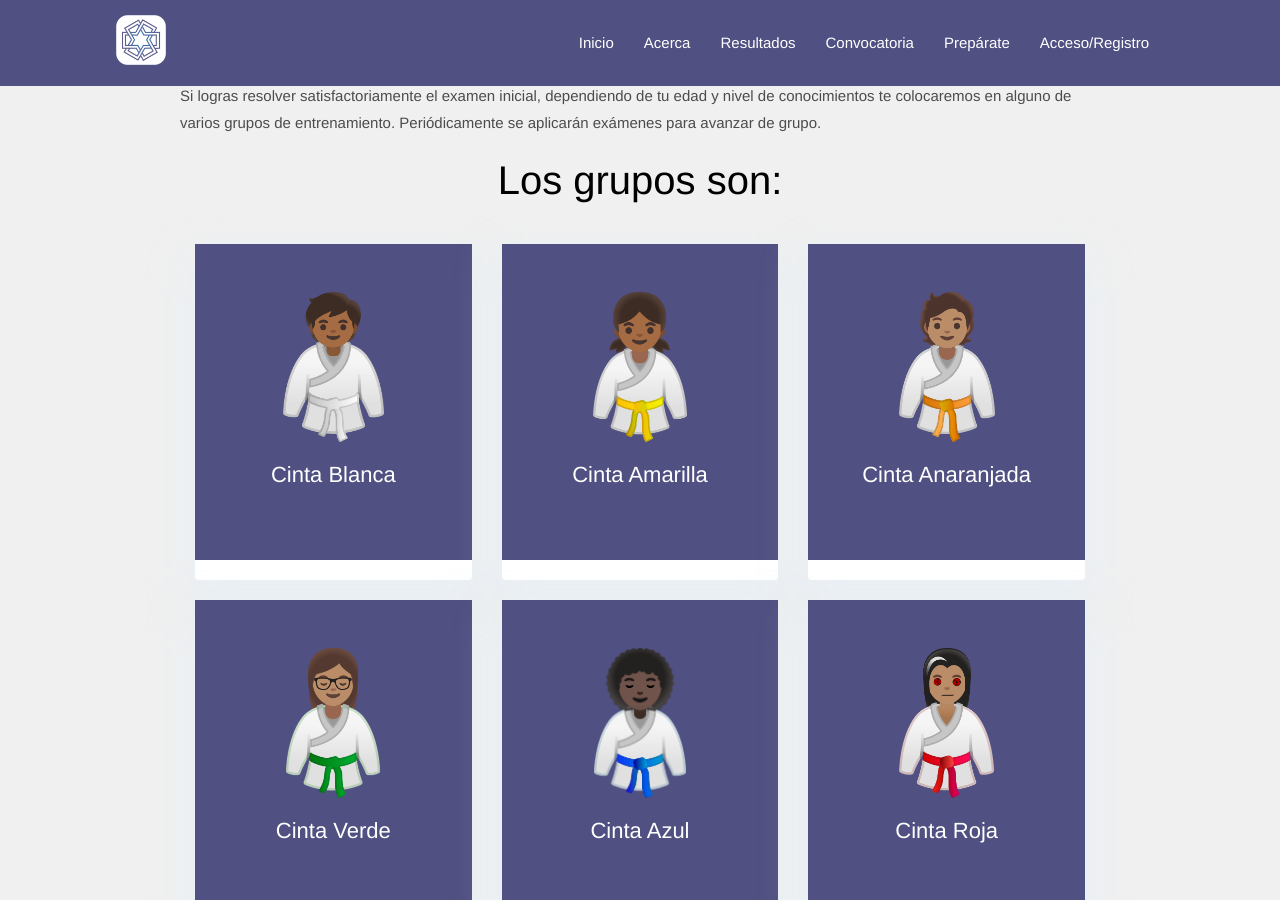
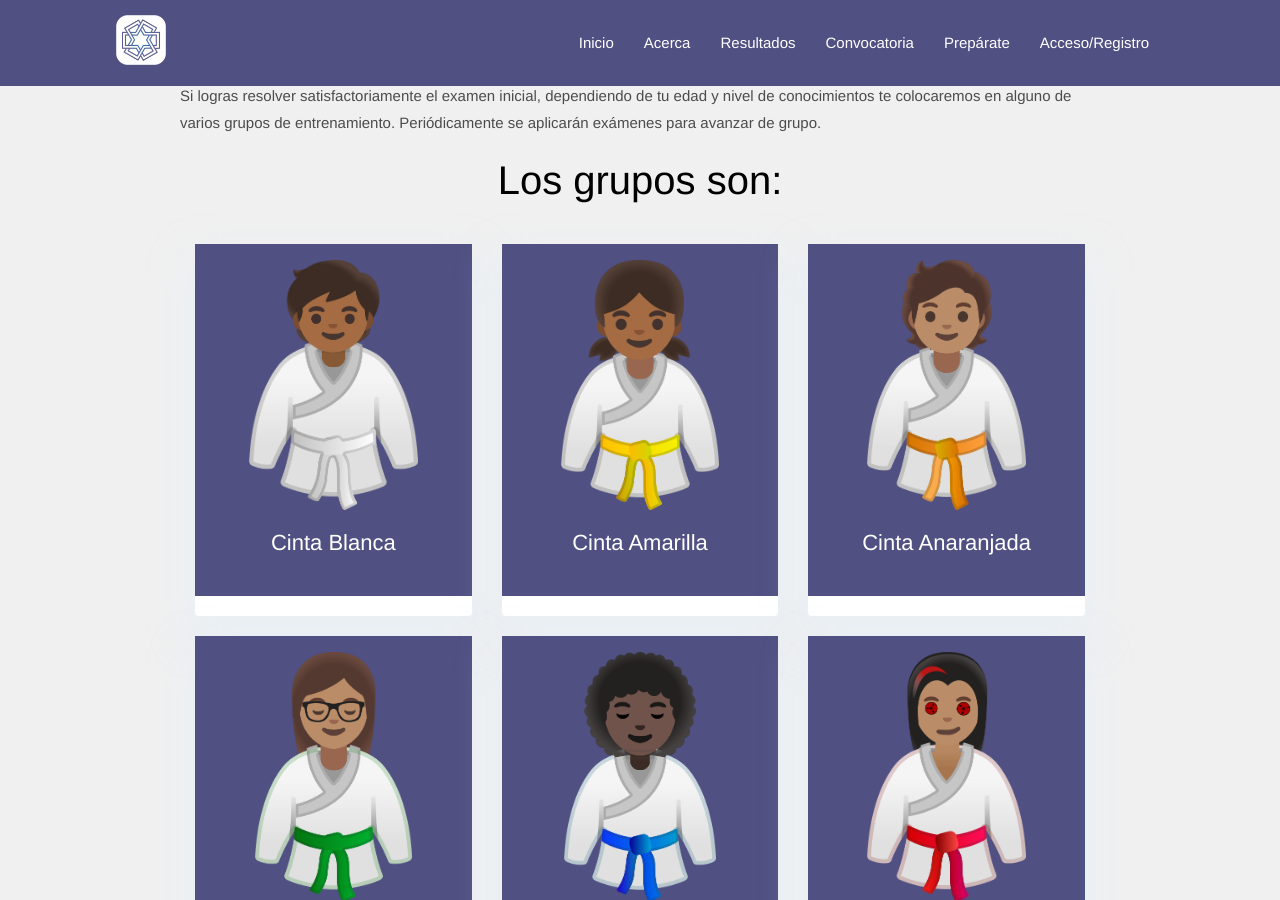
Before and after one commit to OlimpiadaMatematicasMichoacan/WOMM, a Jekyll site: the page built from _pages/convocatoria.md, in a window 1280 px wide and 900 px high, scrolled down 1654 px. Built offline with Jekyll 4.4.1, drawn with Linux system fonts in a browser that asks for light colours.

Commit message:
mejor roja

```diff
--- a/_pages/convocatoria.md
+++ b/_pages/convocatoria.md
@@ -73,8 +73,8 @@ Si logras resolver satisfactoriamente el examen inicial, dependiendo de tu edad
 
     <div class="col-md-4 mb-4 mb-md-0">
       <div class="card hover-shadow shadow">
-        <div class="card-body active-bg-primary text-center px-4 py-5">
-          <img src="/assets/images/niveles/whitebelt.png" height=150>
+        <div class="card-body active-bg-primary text-center px-2 py-3">
+          <img src="/assets/images/niveles/whitebelt.png" height=250>
           <h4 class="mb-4">Cinta Blanca</h4>
 <!--           <p>Inicial</p> -->
         </div>
@@ -83,8 +83,8 @@ Si logras resolver satisfactoriamente el examen inicial, dependiendo de tu edad
 
     <div class="col-md-4 mb-4 mb-md-0">
       <div class="card hover-shadow shadow">
-        <div class="card-body active-bg-primary text-center px-4 py-5">
-          <img src="/assets/images/niveles/yellowbelt.png" height=150>
+        <div class="card-body active-bg-primary text-center px-2 py-3">
+          <img src="/assets/images/niveles/yellowbelt.png" height=250>
           <h4 class="mb-4">Cinta Amarilla</h4>
 <!--           <p>Intermedio</p> -->
         </div>
@@ -93,8 +93,8 @@ Si logras resolver satisfactoriamente el examen inicial, dependiendo de tu edad
 
     <div class="col-md-4 mb-4 mb-md-0">
       <div class="card hover-shadow shadow">
-        <div class="card-body active-bg-primary text-center px-4 py-5">
-          <img src="/assets/images/niveles/orangebelt.png" height=150>
+        <div class="card-body active-bg-primary text-center px-2 py-3">
+          <img src="/assets/images/niveles/orangebelt.png" height=250>
           <h4 class="mb-4">Cinta Anaranjada</h4>
 <!--           <p>Avanzado</p> -->
         </div>
@@ -103,8 +103,8 @@ Si logras resolver satisfactoriamente el examen inicial, dependiendo de tu edad
 
     <div class="col-md-4 mb-4 mb-md-0">
       <div class="card hover-shadow shadow">
-        <div class="card-body active-bg-primary text-center px-4 py-5">
-          <img src="/assets/images/niveles/greenbelt.png" height=150>
+        <div class="card-body active-bg-primary text-center px-2 py-3">
+          <img src="/assets/images/niveles/greenbelt.png" height=250>
           <h4 class="mb-4">Cinta Verde</h4>
 <!--           <p>Avanzado</p> -->
         </div>
@@ -113,8 +113,8 @@ Si logras resolver satisfactoriamente el examen inicial, dependiendo de tu edad
 
     <div class="col-md-4 mb-4 mb-md-0">
       <div class="card hover-shadow shadow">
-        <div class="card-body active-bg-primary text-center px-4 py-5">
-          <img src="/assets/images/niveles/bluebelt.png" height=150>
+        <div class="card-body active-bg-primary text-center px-2 py-3">
+          <img src="/assets/images/niveles/bluebelt.png" height=250>
           <h4 class="mb-4">Cinta Azul</h4>
 <!--           <p>Avanzado</p> -->
         </div>
@@ -123,8 +123,8 @@ Si logras resolver satisfactoriamente el examen inicial, dependiendo de tu edad
 
     <div class="col-md-4 mb-4 mb-md-0">
       <div class="card hover-shadow shadow">
-        <div class="card-body active-bg-primary text-center px-4 py-5">
-          <img src="/assets/images/niveles/redbelt.png" height=150>
+        <div class="card-body active-bg-primary text-center px-2 py-3">
+          <img src="/assets/images/niveles/redbelt.png" height=250>
           <h4 class="mb-4">Cinta Roja</h4>
 <!--           <p>Avanzado</p> -->
         </div>
@@ -134,8 +134,8 @@ Si logras resolver satisfactoriamente el examen inicial, dependiendo de tu edad
 
     <div class="col-md-4 mb-4 mb-md-0">
       <div class="card hover-shadow shadow">
-        <div class="card-body active-bg-primary text-center px-4 py-5">
-          <img src="/assets/images/niveles/ninja.png" height=150>
+        <div class="card-body active-bg-primary text-center px-2 py-3">
+          <img src="/assets/images/niveles/ninja.png" height=250>
           <h4 class="mb-4">Cinta Negra</h4>
 <!--           <p>Avanzado</p> -->
         </div>
```
Also changed, not shown: assets/images/niveles/greenbelt.svg, assets/images/niveles/ninja.svg, assets/images/niveles/redbelt.png, assets/images/niveles/yellowbelt.svg.
